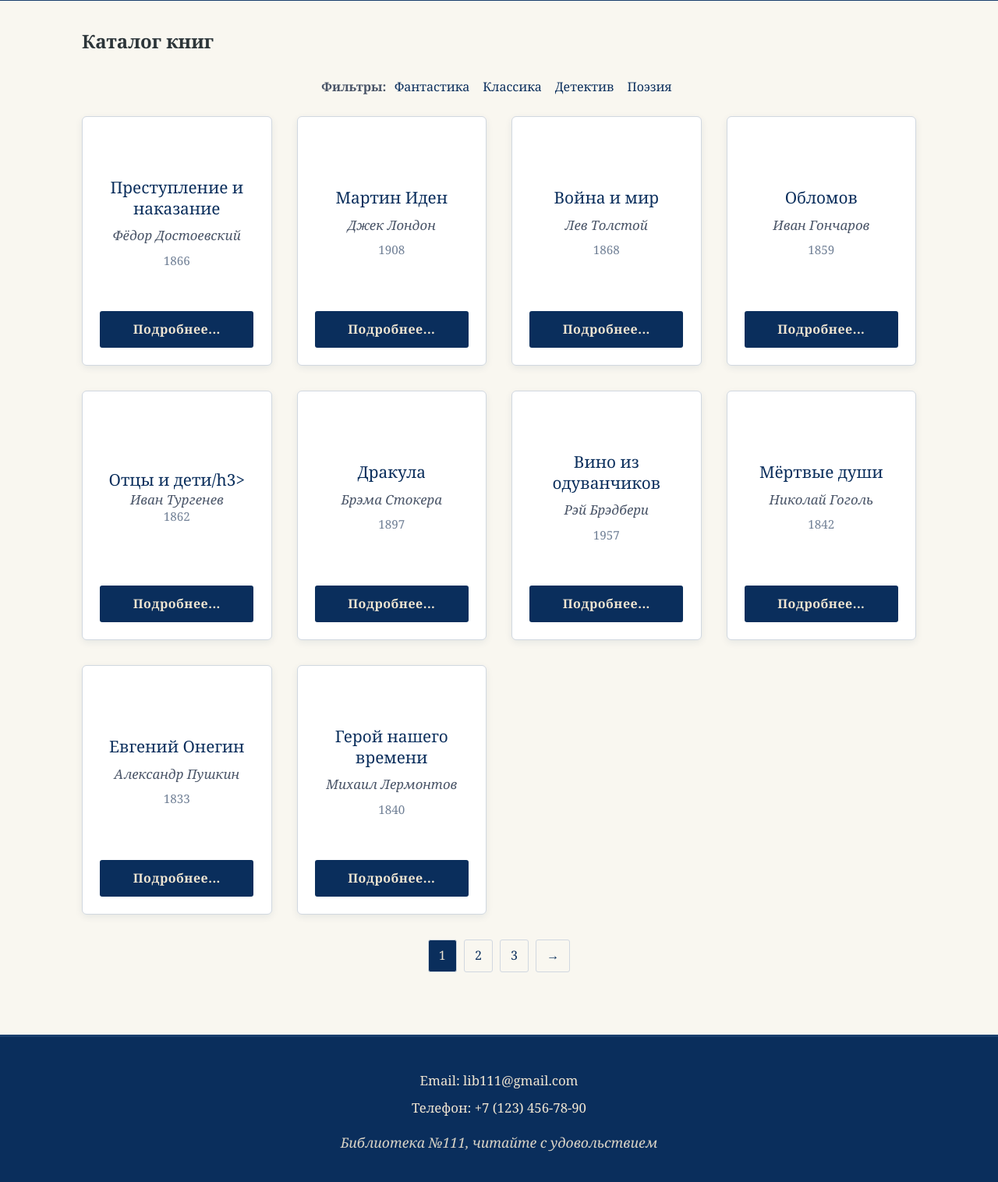
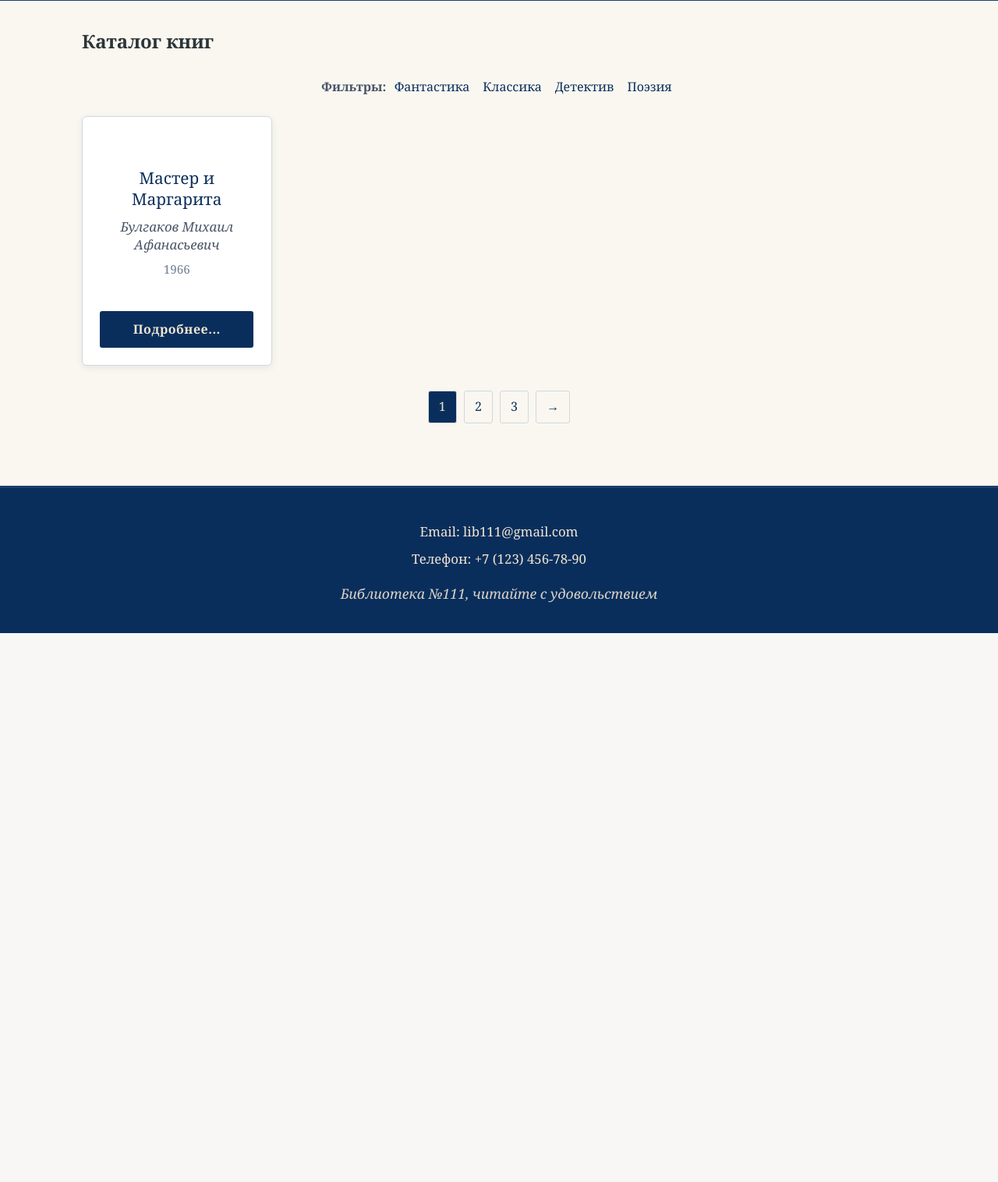
Before and after one commit to vettta06/internet_library, a Django app: template backend/library_app/templates/books.html in a window 1280 px wide. Shown: the part 334-1850 px from the top of the page at 78% size. After the commit the page ends 1146 px from the top, so only its background shows below. Run offline with Django 5.2, Linux system fonts and the light colour scheme; the template is opened without the code that fills it: values that come from a table or form of the project are taken from there, others are empty; data comes from the database, SQL or seed files in the repository.

Commit message:
configuring book search

```diff
--- a/backend/library_app/templates/book_detail.html
+++ b/backend/library_app/templates/book_detail.html
@@ -12,7 +12,7 @@
         <div class="container">
             <h1 class="header-title">Интернет-библиотека</h1>
             <p class="header_description">Более 1000 книг в открытом доступе</p>
-            <form class="books_form" action="books.html">
+            <form class="books_form" action="{% url 'books_list' %}">
                 <label for="search">Поиск по названию, автору или жанру</label>
                 <input type="text" id="search" name="q" placeholder="Введите запрос...">
                 <button type="submit">Найти</button>
@@ -40,7 +40,7 @@
                     <p class="book-description">
                         {{ book.description }}
                     </p>
-                    <a href="books.html" class="btn-back">← Назад к каталогу</a>
+                    <a href="{% url 'books_list' %}" class="btn-back">← Назад к каталогу</a>
                 </div>
             </div>
         </div>
--- a/backend/library_app/templates/books.html
+++ b/backend/library_app/templates/books.html
@@ -12,8 +12,8 @@
         <div class="container">
             <h1 class="header-title">Каталог книг</h1>
             <p class="header_description">Добро пожаловать в интернет-библиотеку! Здесь вы найдёте более 1000 книг в открытом доступе. Бронируйте и читайте бесплатно!</p>
-            <form class="books_form" action="books.html">
-                <label for="search">Найти книгу по названию, автору, жанру...</label>
+            <form class="books_form" action="{% url 'books_list' %}">
+                    <label for="search">Найти книгу по названию, автору, жанру...</label>
                 <input type="text" id="search" name="q" placeholder="Введите запрос...">
                 <button type="submit">Найти</button>
             </form>
@@ -31,86 +31,18 @@
                 </p>
             </div>
             <ul class="books_list">
+                {% for book in books %}
                 <li class="books_list_item">
                     <div class="book-content">
-                        <h3 class="name_book">Преступление и наказание</h3>
-                        <p class="class_book">Фёдор Достоевский</p>
-                        <p class="date_book">1866</p>
+                        <h3 class="name_book">{{ book.title }}</h3>
+                        <p class="class_book">{{ book.author.name }}</p>
+                        <p class="date_book">{{ book.year }}</p>
                     </div>
-                    <a href="book_detail.html" class="btn-more">Подробнее...</a>
+                    <a href="{% url 'book_detail' book.id %}" class="btn-more">Подробнее...</a>
                 </li>
-                <li class="books_list_item">
-                    <div class="book-content">
-                        <h3 class="name_book">Мартин Иден</h3>
-                        <p class="class_book">Джек Лондон</p>
-                        <p class="date_book">1908</p>
-                    </div>
-                    <a href="book_detail.html" class="btn-more">Подробнее...</a>
-                </li>
-                <li class="books_list_item">
-                    <div class="book-content">
-                        <h3 class="name_book">Война и мир</h3>
-                        <p class="class_book">Лев Толстой</p>
-                        <p class="date_book">1868</p>
-                    </div>
-                    <a href="book_detail.html" class="btn-more">Подробнее...</a>
-                </li>
-                <li class="books_list_item">
-                    <div class="book-content">
-                        <h3 class="name_book">Обломов</h3>
-                        <p class="class_book">Иван Гончаров</p>
-                        <p class="date_book">1859</p>
-                    </div>
-                    <a href="book_detail.html" class="btn-more">Подробнее...</a>
-                </li>
-                <li class="books_list_item">
-                    <div class="book-content">
-                        <h3 class="name_book">Отцы и дети/h3>
-                        <p class="class_book">Иван Тургенев</p>
-                        <p class="date_book">1862</p>
-                    </div>
-                    <a href="book_detail.html" class="btn-more">Подробнее...</a>
-                </li>
-                <li class="books_list_item">
-                    <div class="book-content">
-                        <h3 class="name_book">Дракула</h3>
-                        <p class="class_book">Брэма Стокера</p>
-                        <p class="date_book">1897</p>
-                    </div>
-                    <a href="book_detail.html" class="btn-more">Подробнее...</a>
-                </li>
-                <li class="books_list_item">
-                    <div class="book-content">
-                        <h3 class="name_book">Вино из одуванчиков</h3>
-                        <p class="class_book">Рэй Брэдбери</p>
-                        <p class="date_book">1957</p>
-                    </div>
-                    <a href="book_detail.html" class="btn-more">Подробнее...</a>
-                </li>
-                <li class="books_list_item">
-                    <div class="book-content">
-                        <h3 class="name_book">Мёртвые души</h3>
-                        <p class="class_book">Николай Гоголь</p>
-                        <p class="date_book">1842</p>
-                    </div>
-                    <a href="book_detail.html" class="btn-more">Подробнее...</a>
-                </li>
-                <li class="books_list_item">
-                    <div class="book-content">
-                        <h3 class="name_book">Евгений Онегин</h3>
-                        <p class="class_book">Александр Пушкин</p>
-                        <p class="date_book">1833</p>
-                    </div>
-                    <a href="book_detail.html" class="btn-more">Подробнее...</a>
-                </li>
-                <li class="books_list_item">
-                    <div class="book-content">
-                        <h3 class="name_book">Герой нашего времени</h3>
-                        <p class="class_book">Михаил Лермонтов</p>
-                        <p class="date_book">1840</p>
-                    </div>
-                    <a href="book_detail.html" class="btn-more">Подробнее...</a>
-                </li>
+                {% empty %}
+                <li>Книг не найдено.</li>
+                {% endfor %}
             </ul>
             <div class="pagination">
                 <a href="#" class="active">1</a>
--- a/backend/library_app/templates/index.html
+++ b/backend/library_app/templates/index.html
@@ -12,7 +12,7 @@
         <div class="container">
             <h1 class="header-title">Интернет-библиотека</h1>
             <p class="header_description">Добро пожаловать в интернет-библиотеку! Здесь вы найдёте более 1000 книг в открытом доступе. Бронируйте и читайте бесплатно!</p>
-            <form class="books_form" action="books.html">
+            <form class="books_form" action="{% url 'books_list' %}">
                 <label for="search">Найти книгу по названию, автору, жанру...</label>
                 <input type="text" id="search" name="q" placeholder="Введите запрос...">
                 <button type="submit">Найти</button>
--- a/backend/library_app/urls.py
+++ b/backend/library_app/urls.py
@@ -4,4 +4,5 @@ from . import views
 urlpatterns = [
     path('', views.index, name='index'),
     path('books/<int:book_id>/', views.book_detail, name='book_detail'),
+    path('books/', views.books_list, name='books_list'),
 ]
```
Also changed, not shown: backend/library_app/views.py (+12 -0 lines).
